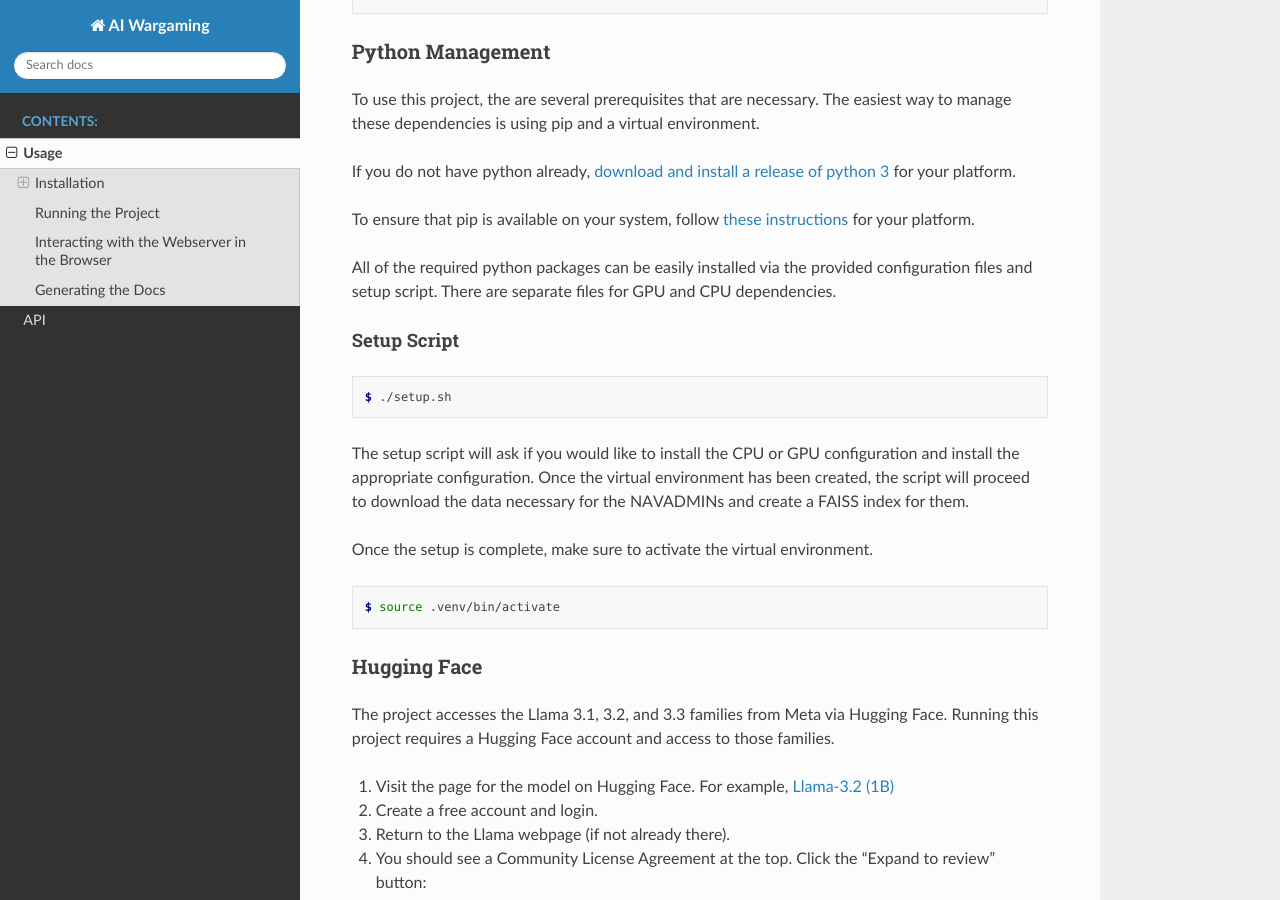
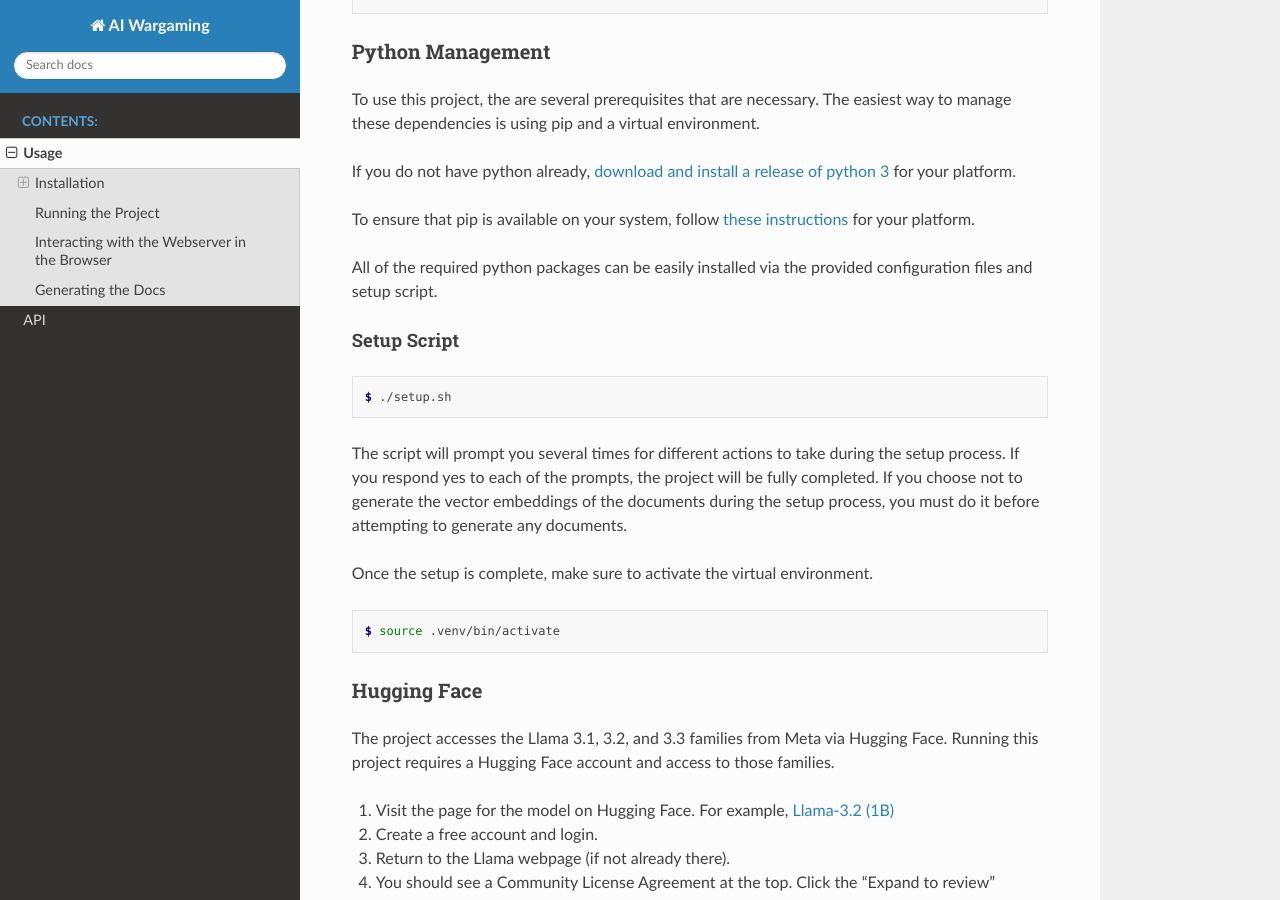
Before and after one commit to sideoffryes/AI_Wargaming_Capstone, a Sphinx documentation site: the page built from docs/source/usage.rst, in a window 1280 px wide and 900 px high, scrolled down 343 px. Built offline with Sphinx 7.4.7 and the Read the Docs theme 3.1.0, drawn with Linux system fonts in a browser that asks for light colours.

Commit message:
updated install instructions

```diff
--- a/docs/source/usage.rst
+++ b/docs/source/usage.rst
@@ -22,7 +22,7 @@ If you do not have python already, `download and install a release of python 3 <
 
 To ensure that pip is available on your system, follow `these instructions <https://pip.pypa.io/en/stable/installation/>`_ for your platform.
 
-All of the required python packages can be easily installed via the provided configuration files and setup script. There are separate files for GPU and CPU dependencies.
+All of the required python packages can be easily installed via the provided configuration files and setup script.
 
 Setup Script
 ++++++++++++
@@ -31,7 +31,7 @@ Setup Script
 
     $ ./setup.sh
 
-The setup script will ask if you would like to install the CPU or GPU configuration and install the appropriate configuration. Once the virtual environment has been created, the script will proceed to download the data necessary for the NAVADMINs and create a FAISS index for them.
+The script will prompt you several times for different actions to take during the setup process. If you respond yes to each of the prompts, the project will be fully completed. If you choose not to generate the vector embeddings of the documents during the setup process, you must do it before attempting to generate any documents.
 
 Once the setup is complete, make sure to activate the virtual environment.
 
```
